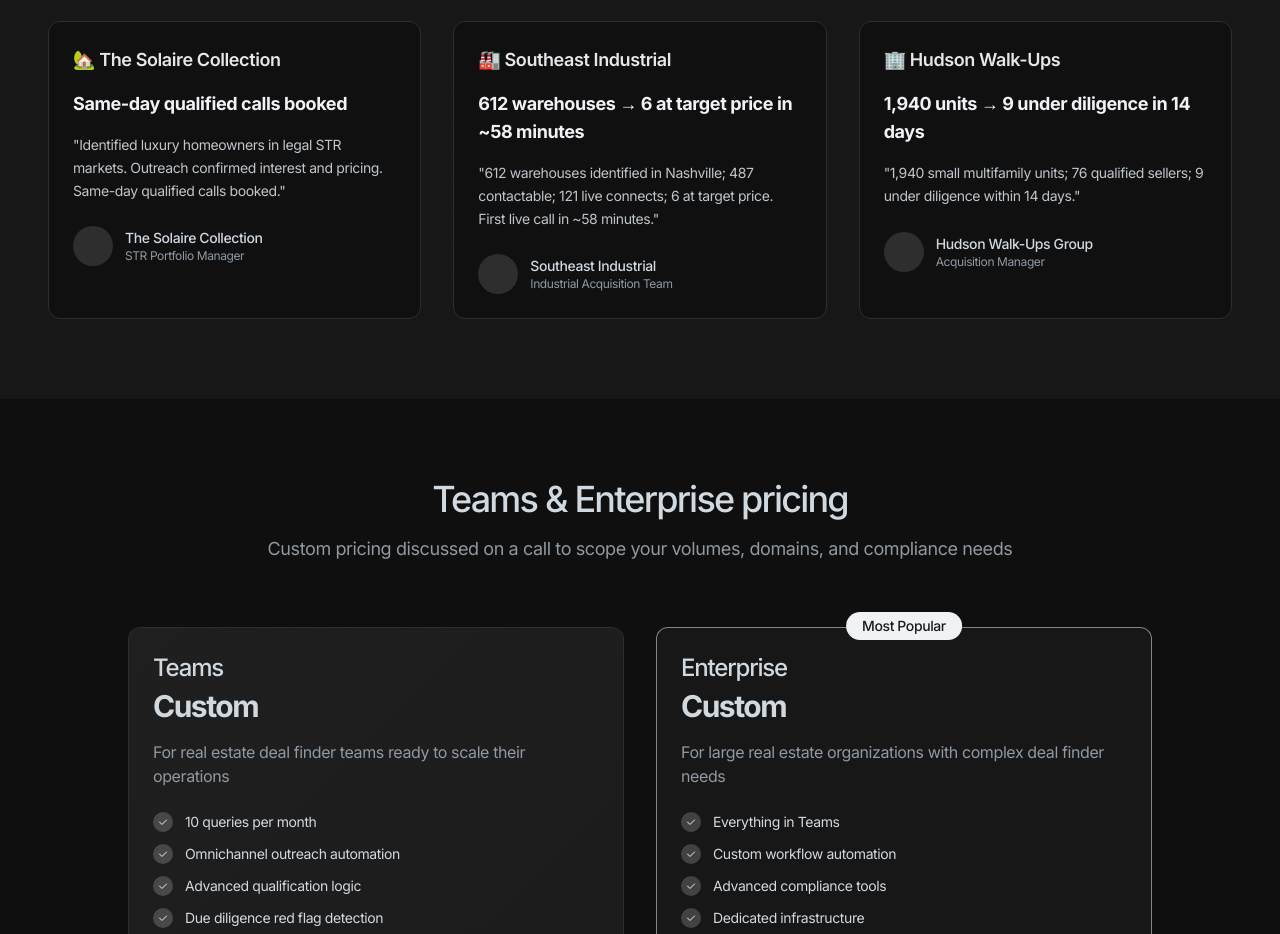
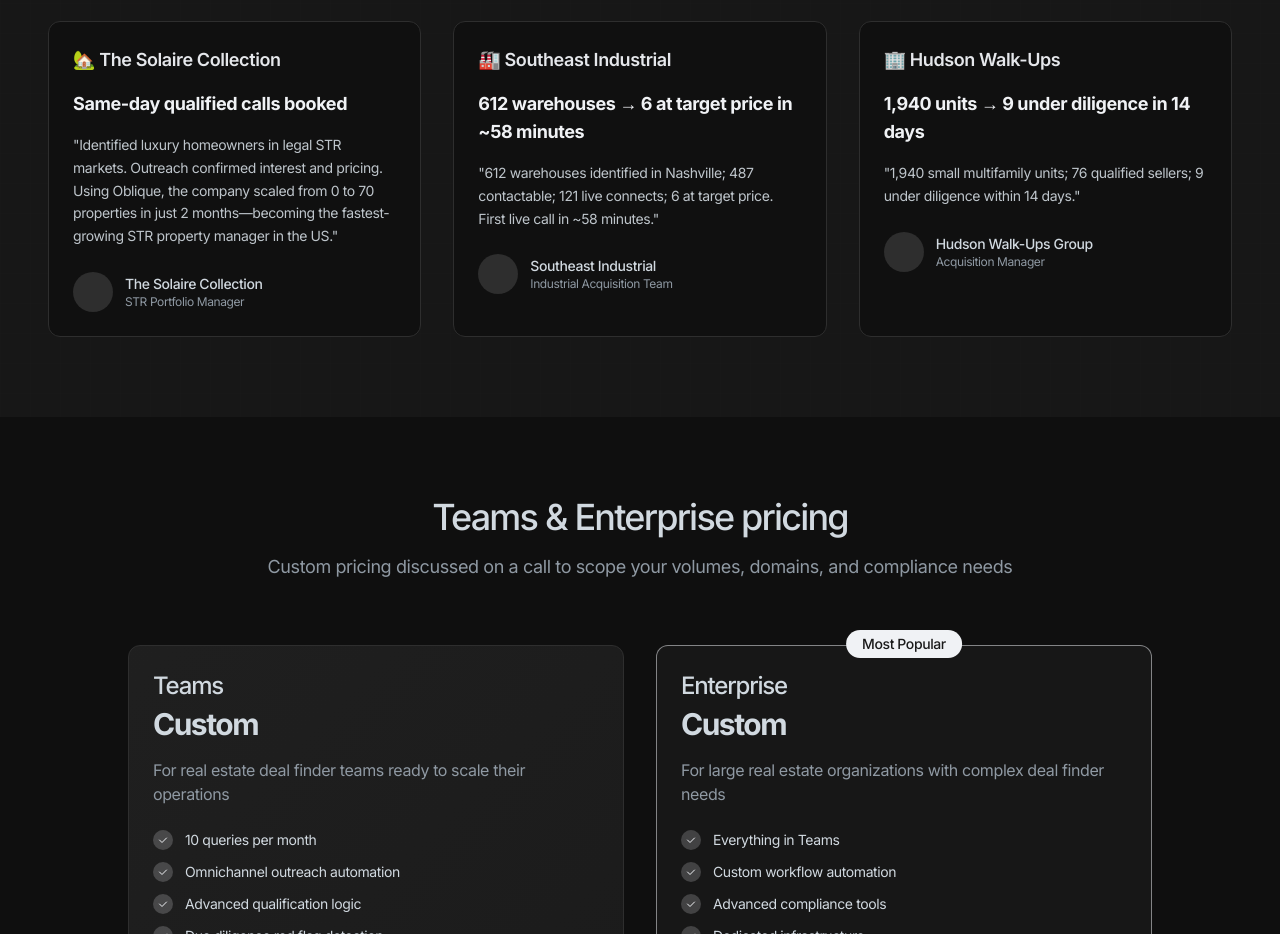
Before and after one commit to Cornelius14/theobliqueai, a React (Vite) app: page / in a window 1280 px wide. Shown: the part 2980-3914 px from the top of the page. Built offline with nearby package versions, Linux system fonts and the light colour scheme.

Commit message:
Update Case Study body text

```diff
--- a/src/components/Testimonials.tsx
+++ b/src/components/Testimonials.tsx
@@ -6,7 +6,7 @@ const Testimonials = () => {
     {
       title: "🏡 The Solaire Collection",
       metric: "Same-day qualified calls booked",
-      quote: "Identified luxury homeowners in legal STR markets. Outreach confirmed interest and pricing. Same-day qualified calls booked.",
+      quote: "Identified luxury homeowners in legal STR markets. Outreach confirmed interest and pricing. Using Oblique, the company scaled from 0 to 70 properties in just 2 months—becoming the fastest-growing STR property manager in the US.",
       author: "The Solaire Collection",
       position: "STR Portfolio Manager",
       avatar: "bg-muted"
```
